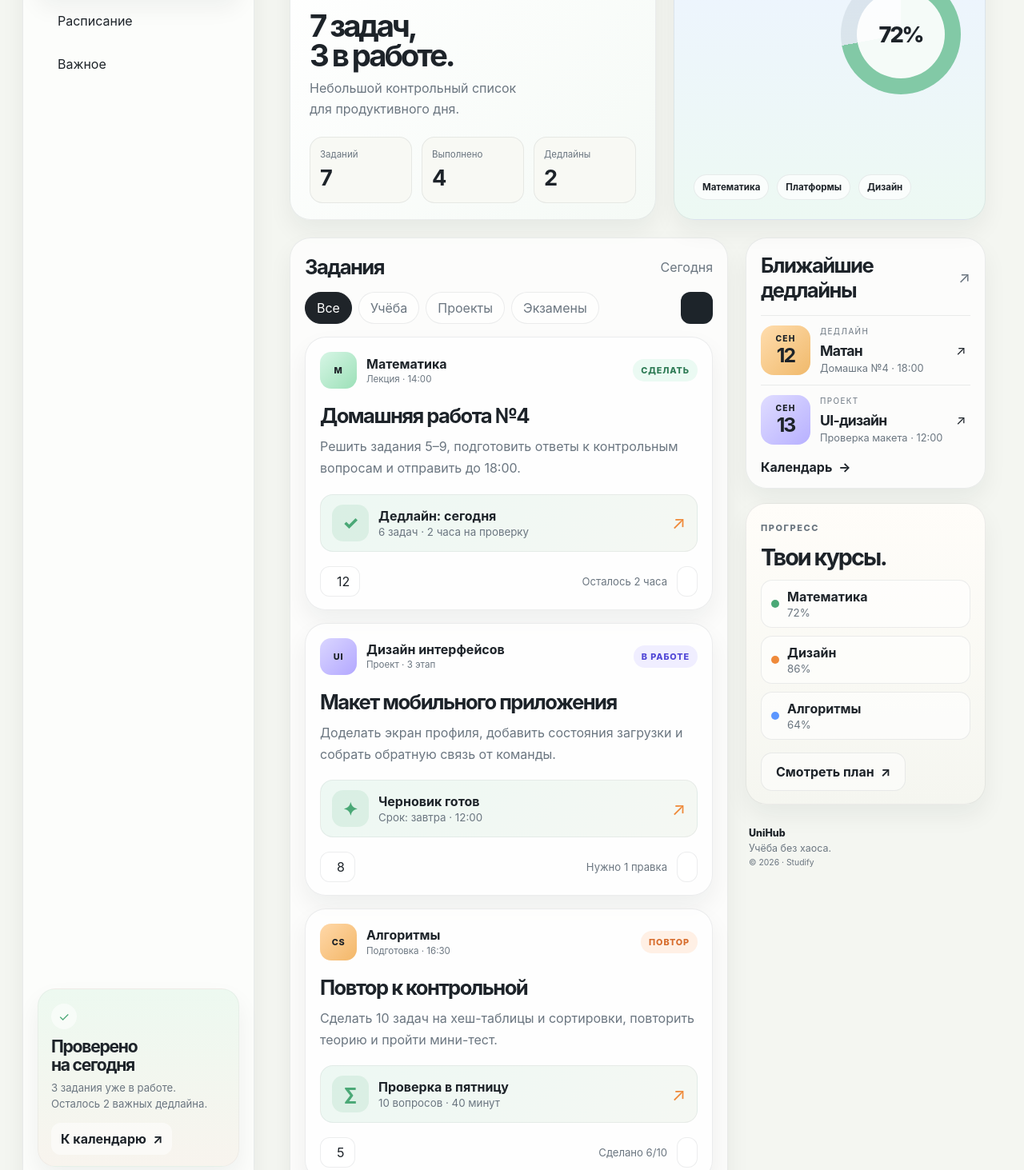
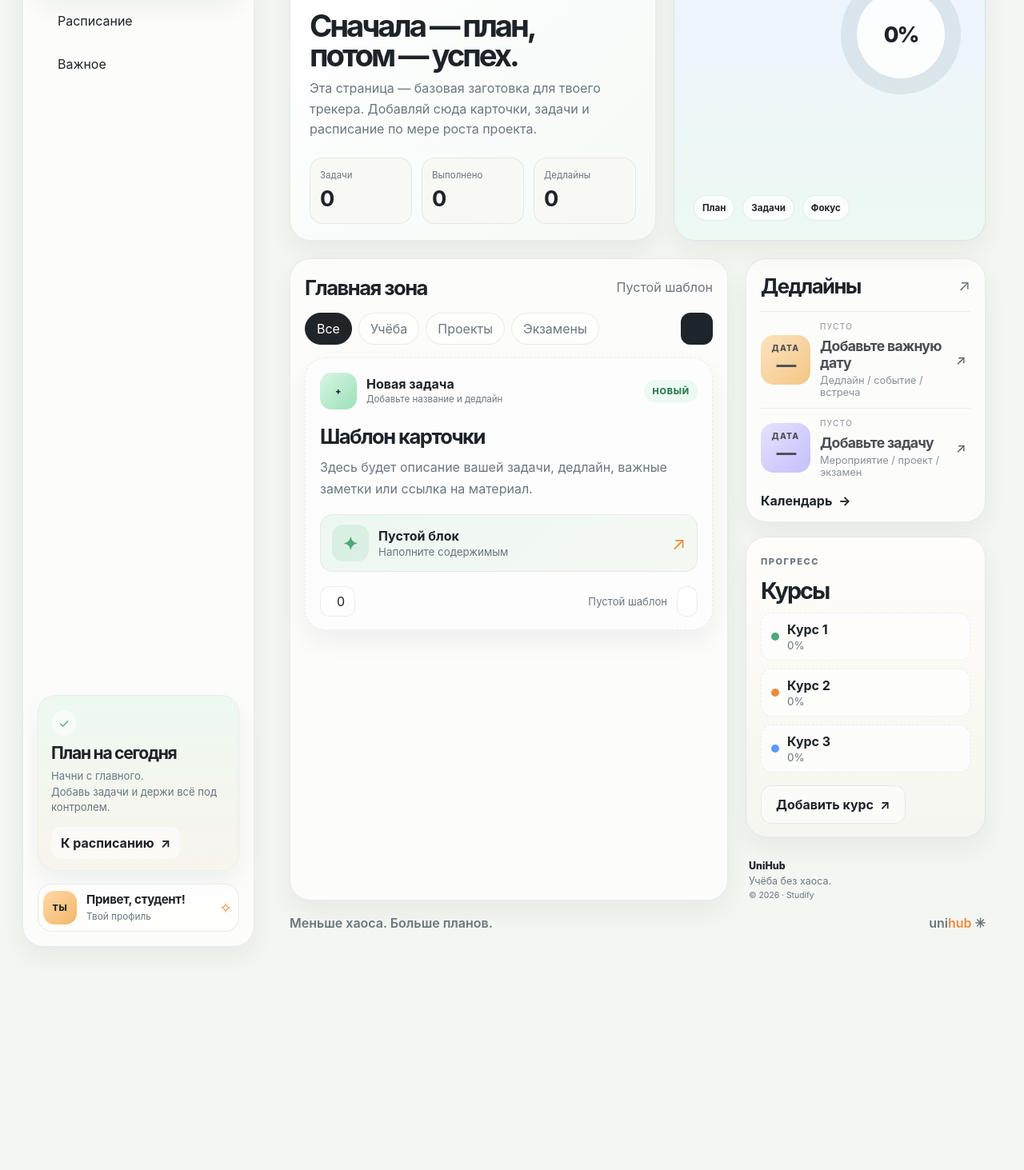
Before and after one commit to istillseefaces/unihub, a plain HTML site: page frontend/index.html in a window 1280 px wide. Shown: the part 288-1751 px from the top of the page at 80% size. After the commit the page ends 1500 px from the top, so only its background shows below. Drawn offline with Linux system fonts and the light colour scheme.

Commit message:
initial student tracker layout

```diff
--- a/frontend/index.html
+++ b/frontend/index.html
@@ -3,8 +3,8 @@
   <head>
     <meta charset="UTF-8" />
     <meta name="viewport" content="width=device-width, initial-scale=1" />
-    <meta name="theme-color" content="#f5f5f2" />
-    <title>UniHub — трекер заданий</title>
+    <meta name="theme-color" content="#f4f6f1" />
+    <title>UniHub — учебный трекер</title>
     <link rel="stylesheet" href="styles.css" />
     <script src="app.js" defer></script>
   </head>
@@ -18,7 +18,7 @@
         <span class="campus-icon">U</span>
         <div>
           <b>Мой кампус</b>
-          <small>Алматы, Казахстан</small>
+          <small>Город / университет</small>
         </div>
         <span class="online-dot"></span>
       </div>
@@ -40,16 +40,16 @@
       <div class="sidebar-bottom">
         <div class="join-card">
           <span>✓</span>
-          <h3>Проверено<br />на сегодня</h3>
-          <p>3 задания уже в работе.<br />Осталось 2 важных дедлайна.</p>
-          <a href="events.html">К календарю <span>↗</span></a>
+          <h3>План на сегодня</h3>
+          <p>Начни с главного.<br />Добавь задачи и держи всё под контролем.</p>
+          <a href="events.html">К расписанию <span>↗</span></a>
         </div>
 
         <div class="profile">
           <div class="avatar avatar-orange">ТЫ</div>
           <div>
             <b>Привет, студент!</b>
-            <small>3 курс · ИС</small>
+            <small>Твой профиль</small>
           </div>
           <span class="profile-star">✧</span>
         </div>
@@ -62,7 +62,7 @@
 
         <label class="search">
           <i data-icon="search"></i>
-          <input type="search" id="search" placeholder="Поиск по заданиям…" aria-label="Поиск заданий" />
+          <input type="search" id="search" placeholder="Поиск по задачам…" aria-label="Поиск задач" />
           <kbd> / </kbd>
         </label>
 
@@ -72,43 +72,43 @@
       <main>
         <div class="page-heading">
           <div>
-            <div class="eyebrow"><span></span> УЧЁБНЫЙ ПЛАН</div>
-            <h1>Твой день <span class="orange">в фокусе</span>.</h1>
-            <p>Задания, дедлайны и прогресс без лишнего шума.</p>
+            <div class="eyebrow"><span></span> Учебный трекер</div>
+            <h1>Держи всё <span class="orange">под контролем</span>.</h1>
+            <p>Планируй задания, дедлайны и учебный прогресс.</p>
           </div>
-          <span class="semester">СЕНТЯБРЬ 2026 <span>↗</span></span>
+          <span class="semester">СЕГОДНЯ <span>↗</span></span>
         </div>
 
         <section class="hero tracker-hero">
           <div class="hero-copy">
-            <span class="pill">СЕГОДНЯ</span>
-            <h2>7 задач,<br />3 в работе.</h2>
-            <p>Небольшой контрольный список<br />для продуктивного дня.</p>
+            <span class="pill">Пустой старт</span>
+            <h2>Сначала — план,<br />потом — успех.</h2>
+            <p>Эта страница — базовая заготовка для твоего трекера. Добавляй сюда карточки, задачи и расписание по мере роста проекта.</p>
 
             <div class="stats-row">
               <div class="mini-stat">
-                <span>Заданий</span>
-                <b>7</b>
+                <span>Задачи</span>
+                <b>0</b>
               </div>
               <div class="mini-stat">
                 <span>Выполнено</span>
-                <b>4</b>
+                <b>0</b>
               </div>
               <div class="mini-stat">
                 <span>Дедлайны</span>
-                <b>2</b>
+                <b>0</b>
               </div>
             </div>
           </div>
 
           <div class="hero-art tracker-art" aria-hidden="true">
             <div class="progress-ring">
-              <span>72%</span>
+              <span>0%</span>
             </div>
             <div class="track-list">
-              <span>Математика</span>
-              <span>Платформы</span>
-              <span>Дизайн</span>
+              <span>План</span>
+              <span>Задачи</span>
+              <span>Фокус</span>
             </div>
           </div>
         </section>
@@ -116,8 +116,8 @@
         <div class="content-columns">
           <section class="feed-section">
             <div class="section-heading">
-              <h2>Задания</h2>
-              <span class="muted">Сегодня</span>
+              <h2>Главная зона</h2>
+              <span class="muted">Пустой шаблон</span>
             </div>
 
             <div class="feed-toolbar">
@@ -128,96 +128,36 @@
                 <button data-filter="exam">Экзамены</button>
               </div>
 
-              <button class="square-button" id="compose" aria-label="Добавить задание">
+              <button class="square-button" id="compose" aria-label="Добавить задачу">
                 <i data-icon="plus"></i>
               </button>
             </div>
 
             <div id="posts">
-              <article class="post" data-category="study" data-id="math">
+              <article class="post placeholder-card" data-category="study" data-id="placeholder">
                 <div class="post-author">
-                  <div class="avatar avatar-green">М</div>
+                  <div class="avatar avatar-green">+</div>
                   <div>
-                    <b>Математика</b>
-                    <small>Лекция · 14:00</small>
+                    <b>Новая задача</b>
+                    <small>Добавьте название и дедлайн</small>
                   </div>
-                  <span class="tag tag-green">Сделать</span>
+                  <span class="tag tag-green">Новый</span>
                 </div>
-                <h3>Домашняя работа №4</h3>
-                <p>Решить задания 5–9, подготовить ответы к контрольным вопросам и отправить до 18:00.</p>
+                <h3>Шаблон карточки</h3>
+                <p>Здесь будет описание вашей задачи, дедлайн, важные заметки или ссылка на материал.</p>
                 <div class="study-banner">
-                  <div class="book-icon">✓</div>
+                  <div class="book-icon">✦</div>
                   <div>
-                    <b>Дедлайн: сегодня</b>
-                    <small>6 задач · 2 часа на проверку</small>
+                    <b>Пустой блок</b>
+                    <small>Наполните содержимым</small>
                   </div>
                   <span>↗</span>
                 </div>
                 <div class="post-footer">
-                  <button class="like-button" aria-pressed="false" data-count="12">
-                    <i data-icon="heart"></i><span>12</span>
+                  <button class="like-button" aria-pressed="false" data-count="0">
+                    <i data-icon="heart"></i><span>0</span>
                   </button>
-                  <span class="post-note">Осталось 2 часа</span>
-                  <button class="save-button" aria-label="Сохранить" aria-pressed="false">
-                    <i data-icon="bookmark"></i>
-                  </button>
-                </div>
-              </article>
-
-              <article class="post" data-category="project" data-id="ui">
-                <div class="post-author">
-                  <div class="avatar avatar-purple">UI</div>
-                  <div>
-                    <b>Дизайн интерфейсов</b>
-                    <small>Проект · 3 этап</small>
-                  </div>
-                  <span class="tag tag-purple">В работе</span>
-                </div>
-                <h3>Макет мобильного приложения</h3>
-                <p>Доделать экран профиля, добавить состояния загрузки и собрать обратную связь от команды.</p>
-                <div class="study-banner">
-                  <div class="book-icon">✦</div>
-                  <div>
-                    <b>Черновик готов</b>
-                    <small>Срок: завтра · 12:00</small>
-                  </div>
-                  <span>↗</span>
-                </div>
-                <div class="post-footer">
-                  <button class="like-button" aria-pressed="false" data-count="8">
-                    <i data-icon="heart"></i><span>8</span>
-                  </button>
-                  <span class="post-note">Нужно 1 правка</span>
-                  <button class="save-button" aria-label="Сохранить" aria-pressed="false">
-                    <i data-icon="bookmark"></i>
-                  </button>
-                </div>
-              </article>
-
-              <article class="post" data-category="exam" data-id="cs">
-                <div class="post-author">
-                  <div class="avatar avatar-orange">CS</div>
-                  <div>
-                    <b>Алгоритмы</b>
-                    <small>Подготовка · 16:30</small>
-                  </div>
-                  <span class="tag tag-orange">Повтор</span>
-                </div>
-                <h3>Повтор к контрольной</h3>
-                <p>Сделать 10 задач на хеш-таблицы и сортировки, повторить теорию и пройти мини-тест.</p>
-                <div class="study-banner">
-                  <div class="book-icon">∑</div>
-                  <div>
-                    <b>Проверка в пятницу</b>
-                    <small>10 вопросов · 40 минут</small>
-                  </div>
-                  <span>↗</span>
-                </div>
-                <div class="post-footer">
-                  <button class="like-button" aria-pressed="false" data-count="5">
-                    <i data-icon="heart"></i><span>5</span>
-                  </button>
-                  <span class="post-note">Сделано 6/10</span>
+                  <span class="post-note">Пустой шаблон</span>
                   <button class="save-button" aria-label="Сохранить" aria-pressed="false">
                     <i data-icon="bookmark"></i>
                   </button>
@@ -231,32 +171,32 @@
           <aside class="right-rail">
             <section class="upcoming">
               <div class="section-heading">
-                <h2>Ближайшие дедлайны</h2>
+                <h2>Дедлайны</h2>
                 <a href="events.html" aria-label="Календарь">↗</a>
               </div>
 
-              <div class="mini-event">
+              <div class="mini-event empty-box">
                 <div class="date-box">
-                  <small>СЕН</small>
-                  <b>12</b>
+                  <small>ДАТА</small>
+                  <b>—</b>
                 </div>
                 <div>
-                  <span class="event-type">ДЕДЛАЙН</span>
-                  <h3>Матан</h3>
-                  <p>Домашка №4 · 18:00</p>
+                  <span class="event-type">ПУСТО</span>
+                  <h3>Добавьте важную дату</h3>
+                  <p>Дедлайн / событие / встреча</p>
                 </div>
                 <span>↗</span>
               </div>
 
-              <div class="mini-event">
+              <div class="mini-event empty-box">
                 <div class="date-box purple">
-                  <small>СЕН</small>
-                  <b>13</b>
+                  <small>ДАТА</small>
+                  <b>—</b>
                 </div>
                 <div>
-                  <span class="event-type">ПРОЕКТ</span>
-                  <h3>UI-дизайн</h3>
-                  <p>Проверка макета · 12:00</p>
+                  <span class="event-type">ПУСТО</span>
+                  <h3>Добавьте задачу</h3>
+                  <p>Мероприятие / проект / экзамен</p>
                 </div>
                 <span>↗</span>
               </div>
@@ -266,31 +206,31 @@
 
             <section class="community-card">
               <span class="eyebrow">ПРОГРЕСС</span>
-              <h2>Твои курсы.</h2>
+              <h2>Курсы</h2>
               <div class="course-list">
-                <div class="course-item">
+                <div class="course-item placeholder-course">
                   <span class="course-dot green"></span>
                   <div>
-                    <b>Математика</b>
-                    <small>72%</small>
+                    <b>Курс 1</b>
+                    <small>0%</small>
                   </div>
                 </div>
-                <div class="course-item">
+                <div class="course-item placeholder-course">
                   <span class="course-dot orange"></span>
                   <div>
-                    <b>Дизайн</b>
-                    <small>86%</small>
+                    <b>Курс 2</b>
+                    <small>0%</small>
                   </div>
                 </div>
-                <div class="course-item">
+                <div class="course-item placeholder-course">
                   <span class="course-dot blue"></span>
                   <div>
-                    <b>Алгоритмы</b>
-                    <small>64%</small>
+                    <b>Курс 3</b>
+                    <small>0%</small>
                   </div>
                 </div>
               </div>
-              <a href="events.html" class="button button-outline">Смотреть план <span>↗</span></a>
+              <a href="events.html" class="button button-outline">Добавить курс <span>↗</span></a>
             </section>
 
             <div class="rail-footer">
@@ -311,14 +251,14 @@
     <dialog id="post-dialog">
       <form id="post-form">
         <div class="section-heading">
-          <h2>Новое задание</h2>
+          <h2>Новая задача</h2>
           <button type="button" class="square-button" id="close-dialog" aria-label="Закрыть">×</button>
         </div>
-        <p class="muted">Добавь задачу, дедлайн и курс.</p>
+        <p class="muted">Добавьте название, тип и описание задания.</p>
 
         <label>
           Название
-          <input name="title" required maxlength="100" placeholder="Например: реферат по истории" />
+          <input name="title" required maxlength="100" placeholder="Например: Реферат по истории" />
         </label>
 
         <label>
--- a/frontend/styles.css
+++ b/frontend/styles.css
@@ -528,7 +528,7 @@ main {
   display: grid;
   place-items: center;
   border-radius: 50%;
-  background: conic-gradient(var(--green) 0 72%, rgba(82, 107, 124, 0.12) 72% 100%);
+  background: conic-gradient(var(--green) 0 0%, rgba(82, 107, 124, 0.12) 0% 100%);
 }
 
 .progress-ring::before {
@@ -1001,6 +1001,19 @@ main {
   color: var(--muted);
 }
 
+.placeholder-card {
+  border: 1px dashed var(--line);
+  background: rgba(255, 255, 255, 0.42);
+}
+
+.empty-box {
+  opacity: 0.8;
+}
+
+.placeholder-course {
+  border-style: dashed;
+}
+
 .toast {
   position: fixed;
   right: 28px;
```
